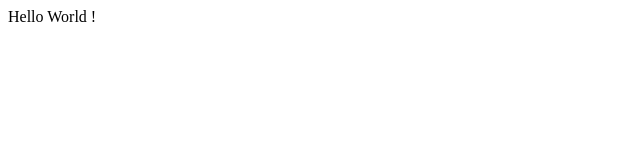
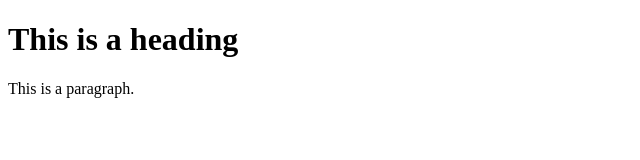
Before and after one commit to Zays-GitLab/resume, a plain HTML site: page index.html in a window 1280 px wide. Shown: the whole page, without its empty margins (0-640 px from the left). Drawn offline with Linux system fonts and the light colour scheme.

Commit message:
Update index.html

```diff
--- a/index.html
+++ b/index.html
@@ -1,2 +1,12 @@
+<!DOCTYPE html>
+<html lang="en">
+<head>
+  <title>Title of the document</title>
+</head>
+<body>
 
-<l>Hello World !</l>
+<h1>This is a heading</h1>
+<p>This is a paragraph.</p>
+
+</body>
+</html>
```
